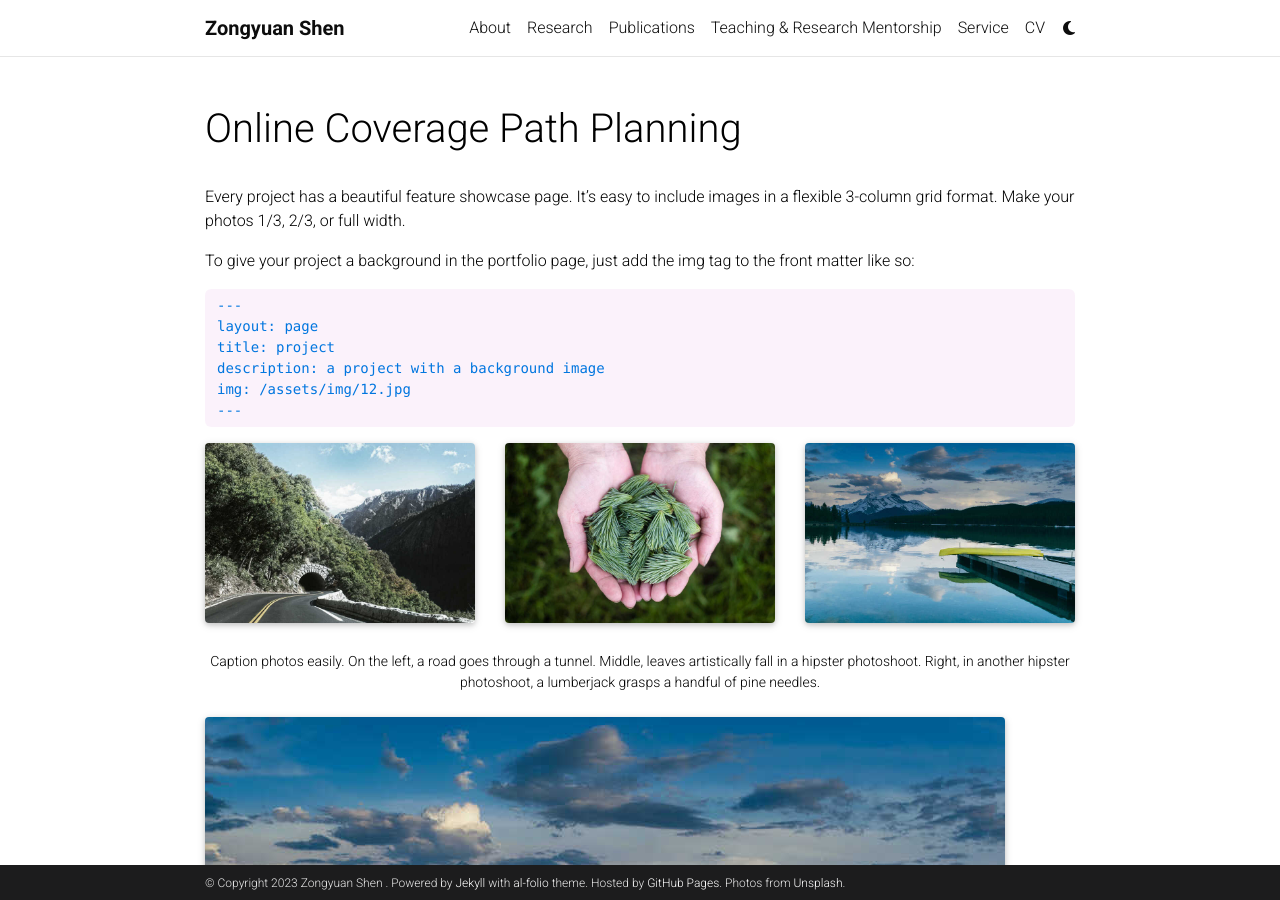
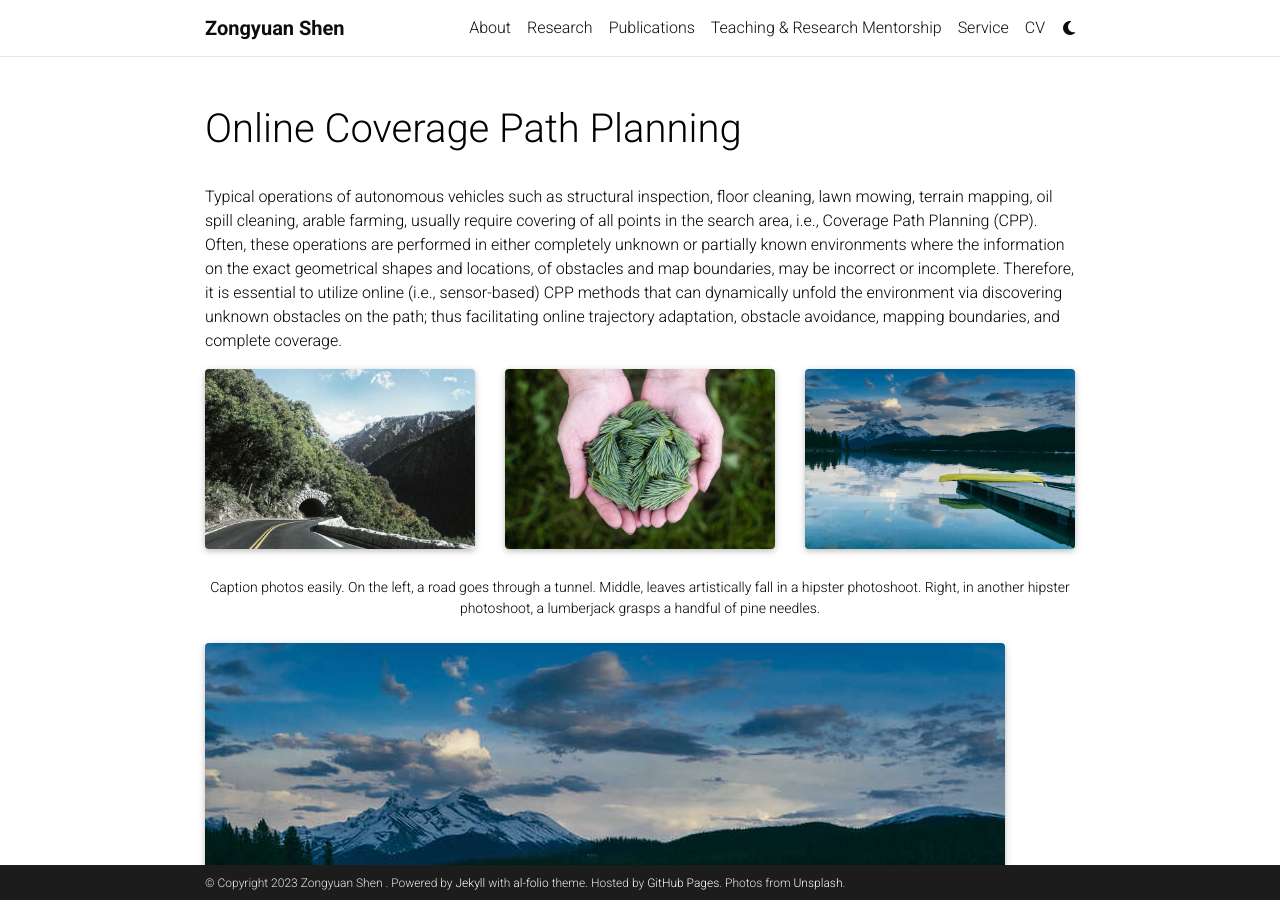
Before and after one commit to ZongyuanShen/ZongyuanShen.github.io, a Jekyll site: the page built from _projects/1_project.md, in a window 1280 px wide and 900 px high. Built offline with Jekyll 4.4.1, drawn with Linux system fonts in a browser that asks for light colours; full-size pictures stand in for the smaller copies a plugin makes; comment, search, counter and statistics services are not loaded; a style sheet for code colours, icons or effects is not loaded.

Commit message:
Update 1_project.md

```diff
--- a/_projects/1_project.md
+++ b/_projects/1_project.md
@@ -8,18 +8,7 @@
 related_publications:
 ---
 
-Every project has a beautiful feature showcase page.
-It's easy to include images in a flexible 3-column grid format.
-Make your photos 1/3, 2/3, or full width.
-
-To give your project a background in the portfolio page, just add the img tag to the front matter like so:
-
-    ---
-    layout: page
-    title: project
-    description: a project with a background image
-    img: /assets/img/12.jpg
-    ---
+Typical operations of autonomous vehicles such as structural inspection, floor cleaning, lawn mowing, terrain mapping, oil spill cleaning, arable farming, usually require covering of all points in the search area, i.e., Coverage Path Planning (CPP). Often, these operations are performed in either completely unknown or partially known environments where the information on the exact geometrical shapes and locations, of obstacles and map boundaries, may be incorrect or incomplete. Therefore, it is essential to utilize online (i.e., sensor-based) CPP methods that can dynamically unfold the environment via discovering unknown obstacles on the path; thus facilitating online trajectory adaptation, obstacle avoidance, mapping boundaries, and complete coverage.
 
 <div class="row">
     <div class="col-sm mt-3 mt-md-0">
```
